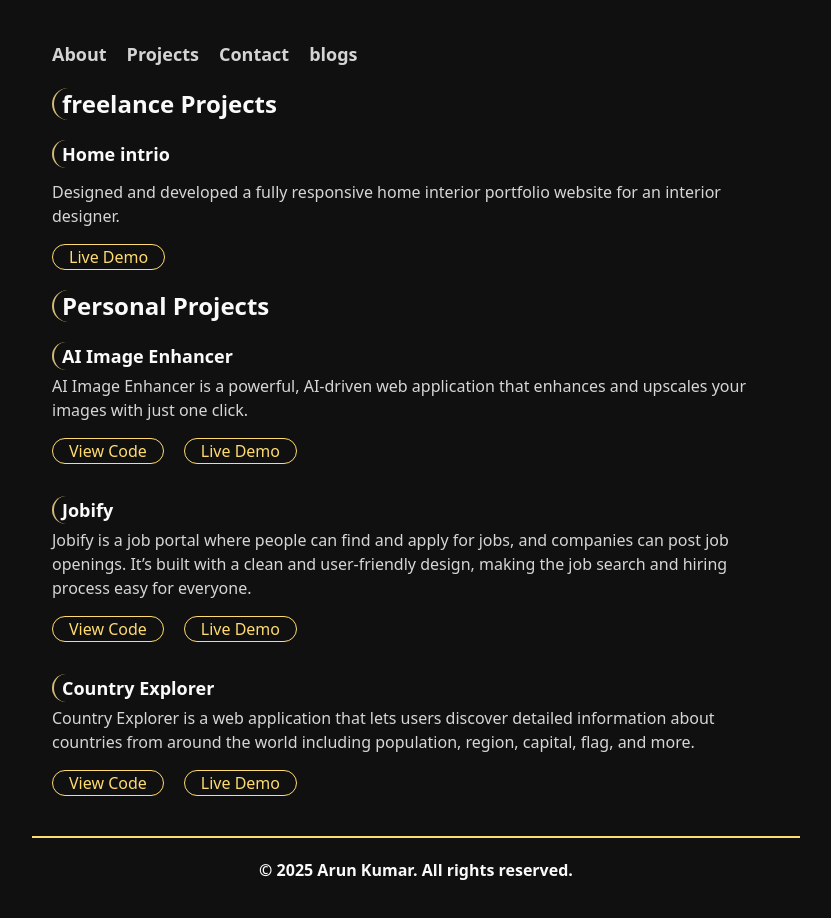
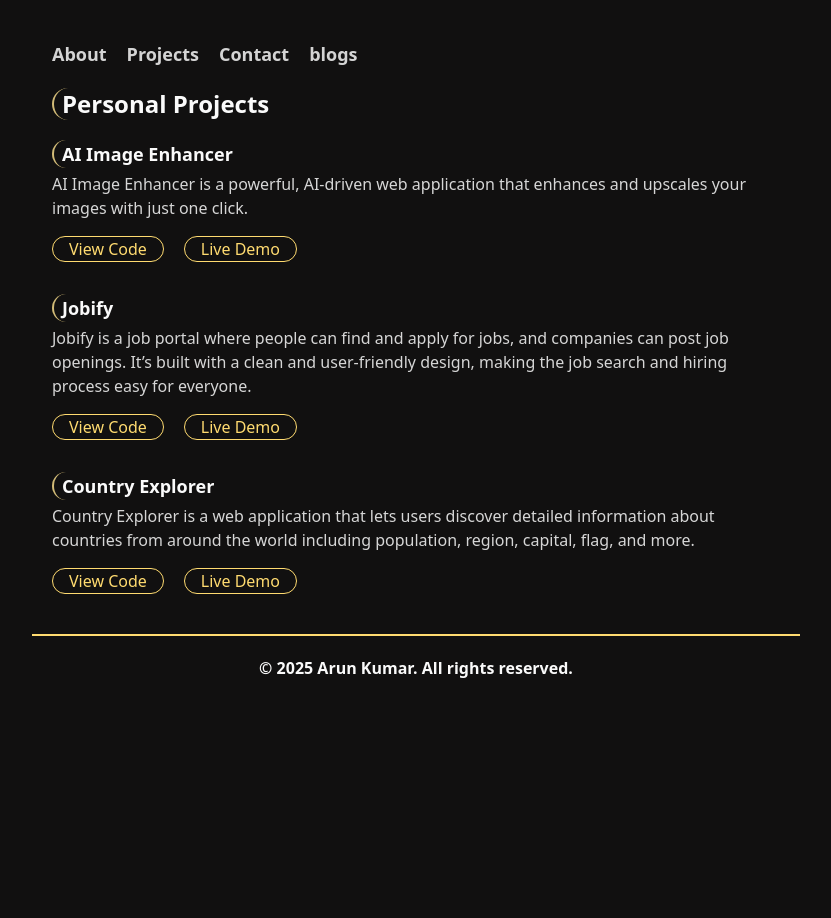
Before and after one commit to hiarun01/my-portfolio, a React (Vite) app: page /projects in a window 1280 px wide. Shown: the top 918 px of the page, without its empty margins (224-1055 px from the left). After the commit the page ends 800 px from the top, so only its background shows below. Built offline with nearby package versions, Linux system fonts and the light colour scheme.

Commit message:
Update Projects.jsx

```diff
--- a/src/components/Pages/Projects.jsx
+++ b/src/components/Pages/Projects.jsx
@@ -1,16 +1,7 @@
 const Projects = () => {
-  const clientProjects = [
+  const personalProjects = [
     {
       Id: "1",
-      title: "Home intrio",
-      description:
-        "Designed and developed a fully responsive home interior portfolio website for an interior designer.",
-      live: "https://homeintrio.com/",
-    },
-  ];
-  const personalProjects = [
-    {
-      Id: "2",
       title: "AI Image Enhancer",
       description:
         "AI Image Enhancer is a powerful, AI-driven web application that enhances and upscales your images with just one click.",
@@ -18,7 +9,7 @@ const Projects = () => {
       live: "https://hi-ai-image-enhancer.vercel.app/",
     },
     {
-      Id: "1",
+      Id: "2",
       title: "Jobify",
       description:
         "Jobify is a job portal where people can find and apply for jobs, and companies can post job openings. It’s built with a clean and user-friendly design, making the job search and hiring process easy for everyone.",
@@ -38,36 +29,6 @@ const Projects = () => {
 
   return (
     <div className="max-w-3xl mx-auto px-5">
-      {/* clients projects */}
-      <section className="mb-5">
-        <h2 className="text-2xl font-bold text-[#fafafa] mb-5 border-l-2 pl-2 rounded-3xl border-[#d2bb77]">
-          freelance Projects
-        </h2>
-        <div className="space-y-8">
-          {clientProjects.map((project, id) => {
-            return (
-              <div className="" key={id}>
-                <h3 className="text-lg font-semibold text-[#fafafa] border-l-2 pl-2 rounded-3xl border-[#d2bb77]">
-                  {project.title}
-                </h3>
-                <div className="mt-3 text-[#d6d6d6]">
-                  <p className="mb-4">{project.description}</p>
-                </div>
-
-                <div className="flex gap-5">
-                  <a
-                    href={project.live}
-                    className="text-[#ffdb70] hover:text-[#d2bb77] flex items-center border-1 rounded-2xl px-4"
-                  >
-                    <span>Live Demo</span>
-                  </a>
-                </div>
-              </div>
-            );
-          })}
-        </div>
-      </section>
-
       {/* personal projects */}
       <section className="mb-10">
         <h2 className="text-2xl font-bold text-[#fafafa] mb-5 border-l-2 pl-2 rounded-3xl border-[#d2bb77]">
```
